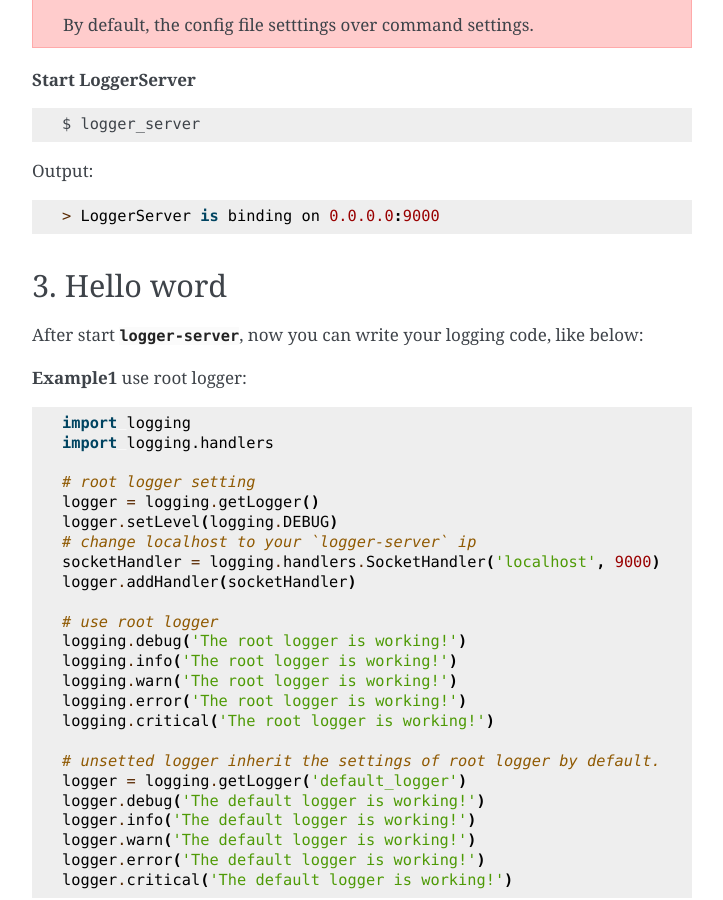
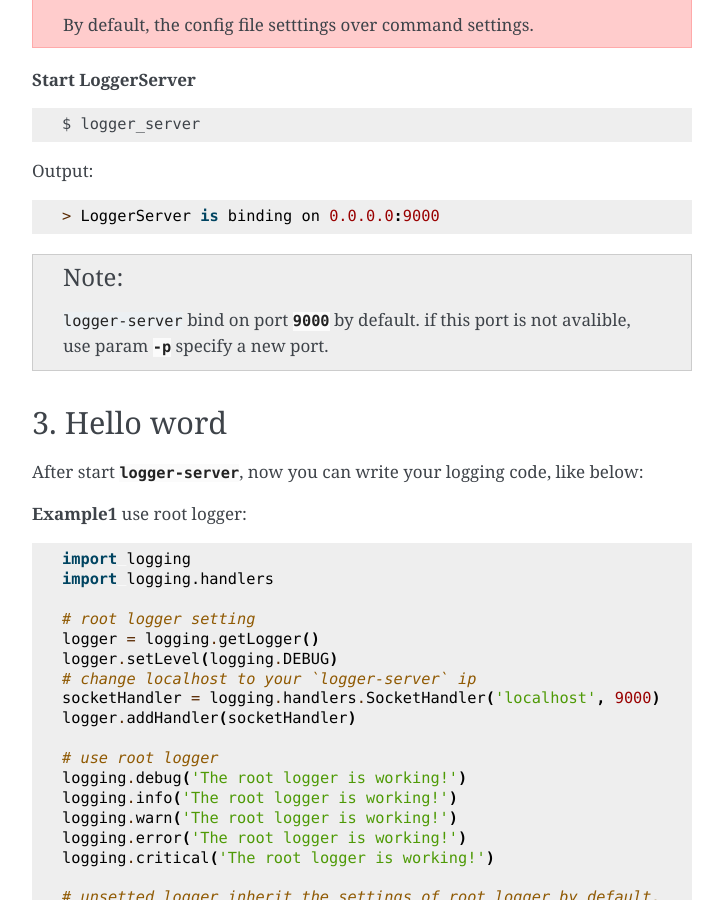
Before and after one commit to kehr/LoggerServer, a Sphinx documentation site: the page built from doc/index.rst, in a window 1280 px wide and 900 px high, scrolled down 1184 px. Shown: the whole window, without its empty margins (388-1111 px from the left). Built offline with Sphinx 7.4.7, drawn with Linux system fonts in a browser that asks for light colours; the version number could not be read and is left out.

Commit message:
Add note

```diff
--- a/doc/index.rst
+++ b/doc/index.rst
@@ -63,6 +63,11 @@ You can use param `-f` to specify a config file for `logger-server`.
 Output::
 
     > LoggerServer is binding on 0.0.0.0:9000
+
+.. note::
+
+    ``logger-server`` bind on port `9000` by default. if this port is not avalible, use param `-p` specify a new port.
+
 
 3. Hello word
 -------------
```
